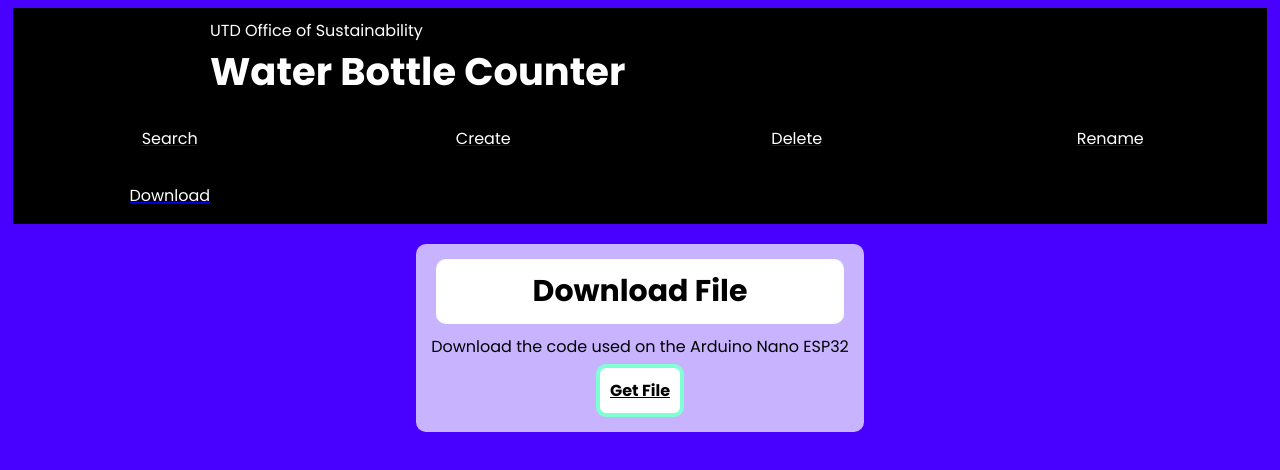
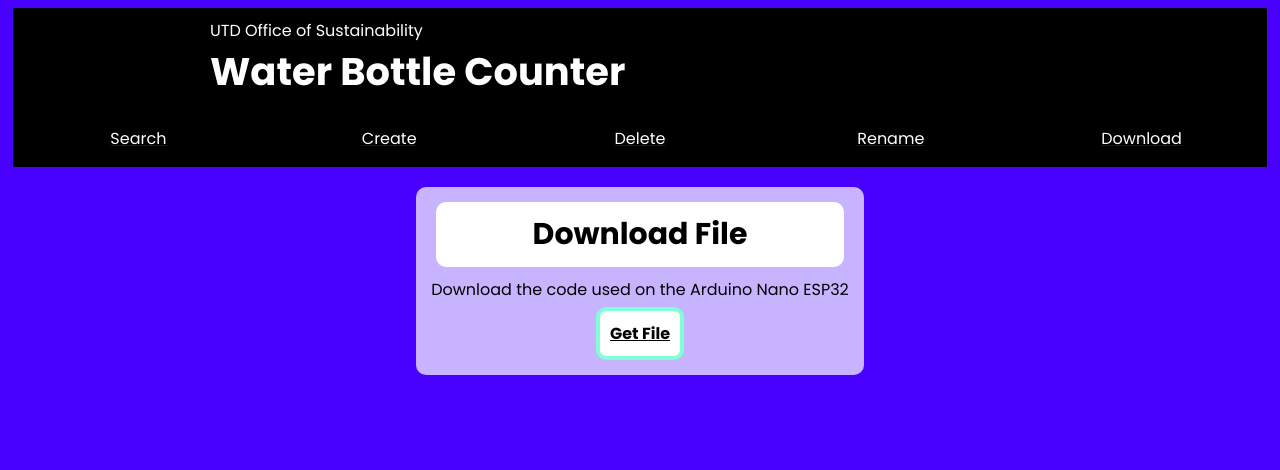
Before and after one commit to UTDallasEPICS/utd-oos-bottle-counter, a Next.js app in the folder website/: page /download in a window 1280 px wide. Shown: the top 470 px of the page. Built offline with nearby package versions, Linux system fonts and the light colour scheme.

Commit message:
fit all buttons in navbar

```diff
--- a/website/app/styles.css
+++ b/website/app/styles.css
@@ -32,7 +32,7 @@ legend {
 
 .nav-bar {
   display: grid;
-  grid-template-columns: 1fr 1fr 1fr 1fr;
+  grid-template-columns: 1fr 1fr 1fr 1fr 1fr;
   margin: 5px;
   margin-top: 0px;
   background-color: black;
```
